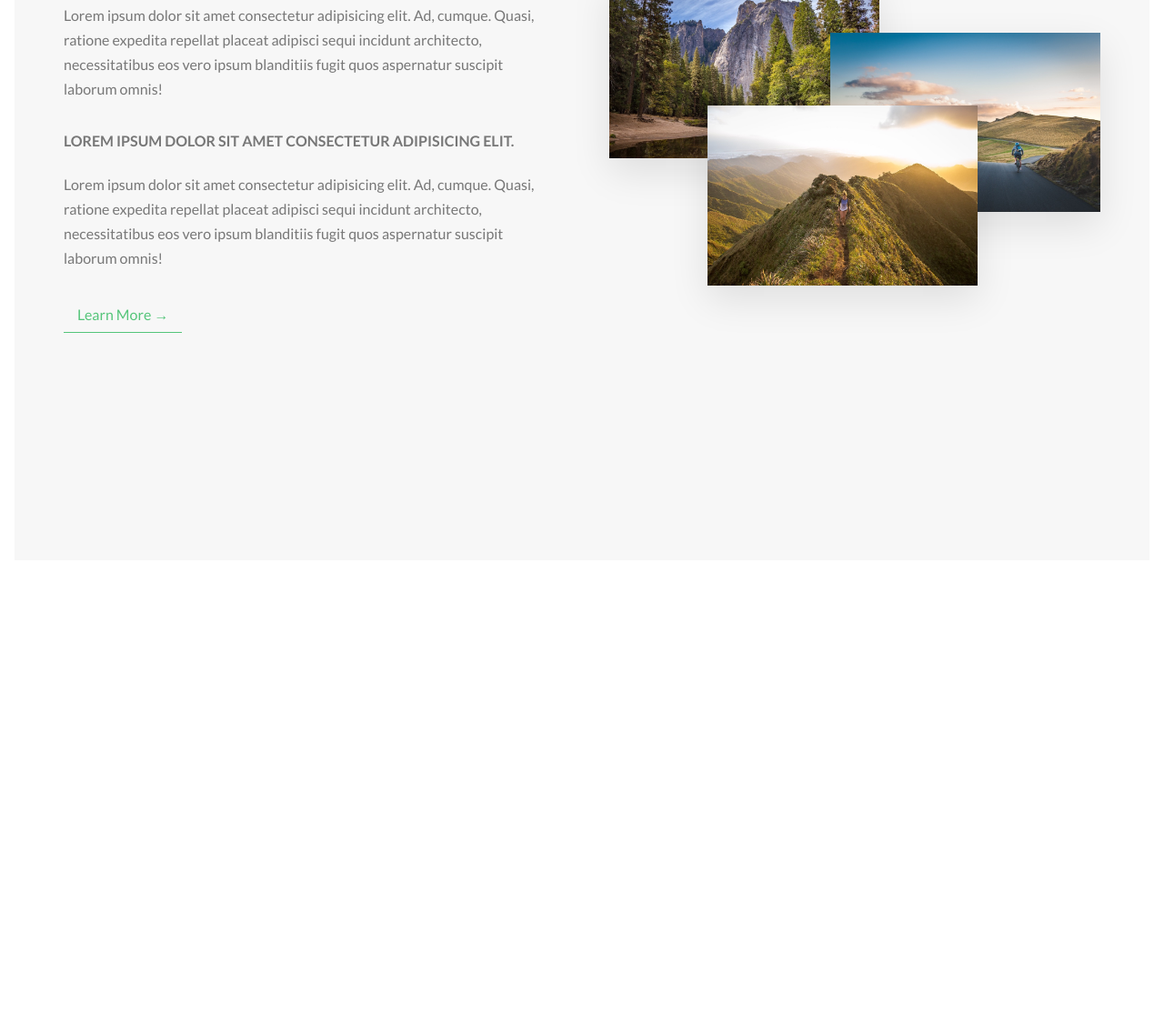
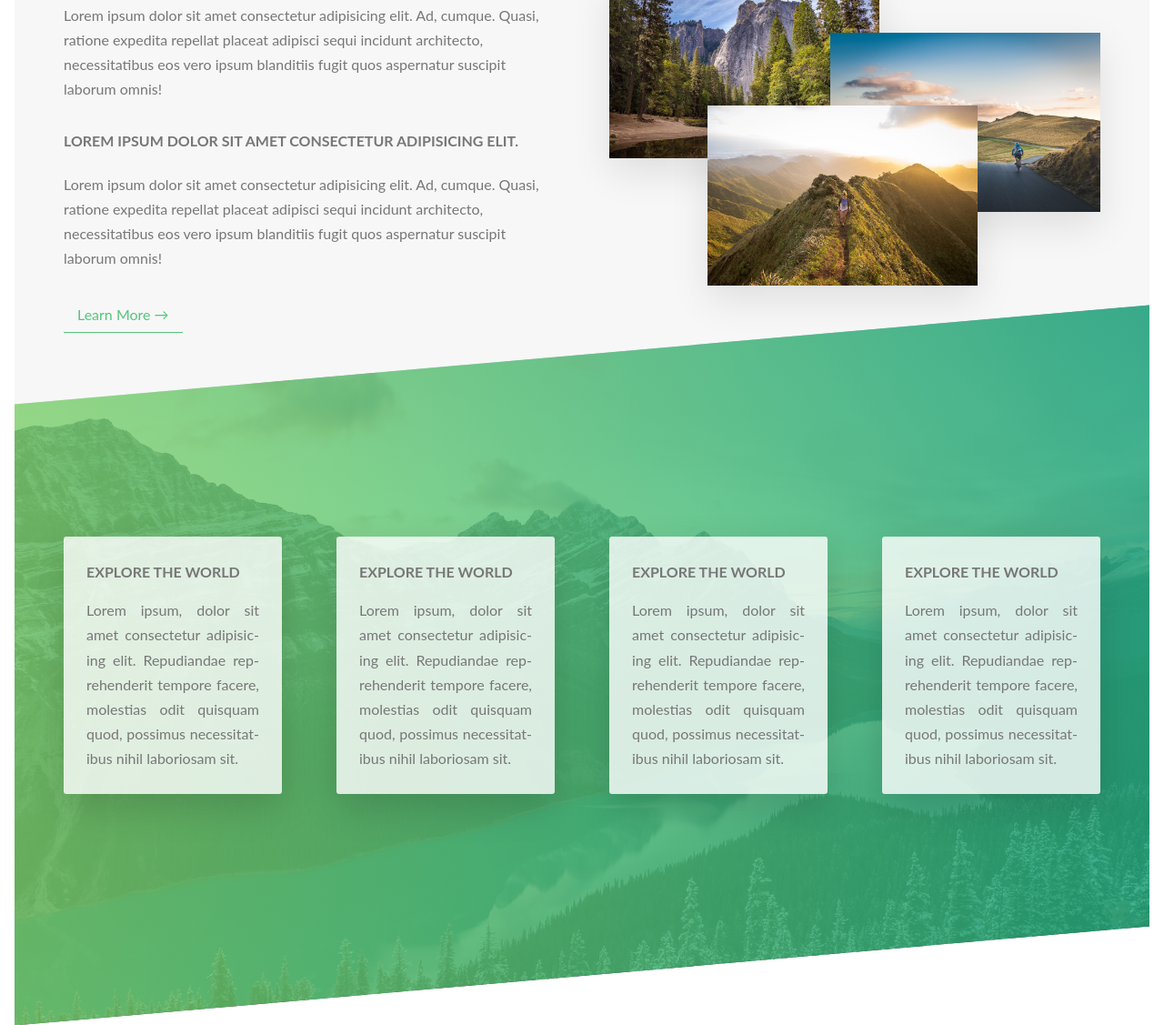
Before and after one commit to Dev-Kiddo/NammaTrip, a plain HTML site: page index.html in a window 1280 px wide. Shown: the part 1033-2160 px from the top of the page at 91% size. Before the commit the page ends 1665 px from the top, so only its background shows below. Drawn offline with Linux system fonts and the light colour scheme.

Commit message:
feature-section Added

```diff
--- a/index.html
+++ b/index.html
@@ -4,7 +4,7 @@
     <meta charset="UTF-8" />
     <meta name="viewport" content="width=device-width, initial-scale=1.0" />
 
-    <link href="https://fonts.googleapis.com/css2?family=Lato:ital,wght@0,100;0,300;0,400;0,700;0,900;1,100;1,300;1,400;1,700;1,900&display=swap" rel="stylesheet" />
+    <link href="https://cdn.lineicons.com/5.0/lineicons.css" rel="stylesheet" />
 
     <!-- <link rel="stylesheet" href="css/icon-font.css" /> -->
     <link rel="stylesheet" href="./styles/main.css" />
@@ -60,6 +60,47 @@
           </div>
         </div>
       </section>
+
+      <section class="section-features">
+        <div class="row">
+          <div class="col-1-of-4">
+            <div class="feature-box">
+              <h3 class="feature-box__heading heading-teritary">Explore the world</h3>
+              <p class="feature-box__text">
+                Lorem ipsum, dolor sit amet consectetur adipisicing elit. Repudiandae reprehenderit tempore facere, molestias odit quisquam quod, possimus necessitatibus nihil
+                laboriosam sit.
+              </p>
+            </div>
+          </div>
+          <div class="col-1-of-4">
+            <div class="feature-box">
+              <h3 class="feature-box__heading heading-teritary">Explore the world</h3>
+              <p class="feature-box__text">
+                Lorem ipsum, dolor sit amet consectetur adipisicing elit. Repudiandae reprehenderit tempore facere, molestias odit quisquam quod, possimus necessitatibus nihil
+                laboriosam sit.
+              </p>
+            </div>
+          </div>
+          <div class="col-1-of-4">
+            <div class="feature-box">
+              <h3 class="feature-box__heading heading-teritary">Explore the world</h3>
+              <p class="feature-box__text">
+                Lorem ipsum, dolor sit amet consectetur adipisicing elit. Repudiandae reprehenderit tempore facere, molestias odit quisquam quod, possimus necessitatibus nihil
+                laboriosam sit.
+              </p>
+            </div>
+          </div>
+          <div class="col-1-of-4">
+            <div class="feature-box">
+              <h3 class="feature-box__heading heading-teritary">Explore the world</h3>
+              <p class="feature-box__text">
+                Lorem ipsum, dolor sit amet consectetur adipisicing elit. Repudiandae reprehenderit tempore facere, molestias odit quisquam quod, possimus necessitatibus nihil
+                laboriosam sit.
+              </p>
+            </div>
+          </div>
+        </div>
+      </section>
     </main>
     <!--
     <section class="grid-test">
--- /dev/null
+++ b/styles/components/_feature.scss
@@ -0,0 +1,22 @@
+.feature-box {
+  background-color: rgba($color-white, 0.8);
+  font-size: $default-font-size;
+  padding: 2.5rem;
+  border-radius: 3px;
+  box-shadow: 0 1.5rem 4rem rgba($color-black, 0.15);
+  transition: all 0.5s;
+  cursor: pointer;
+
+  &:hover {
+    transform: translateY(-2rem) scale(1.03);
+  }
+
+  &__heading {
+    padding-bottom: 1.5rem;
+  }
+
+  &__text {
+    text-align: justify;
+    hyphens: auto;
+  }
+}
--- a/styles/main.scss
+++ b/styles/main.scss
@@ -13,6 +13,7 @@
 
 @import "./components/buttons";
 @import "./components/composition";
+@import "./components/feature";
 
 @import "./layouts/header";
 @import "./layouts/grid";
--- a/styles/pages/_home.scss
+++ b/styles/pages/_home.scss
@@ -62,6 +62,19 @@
 .section-about {
   background-color: $color-grey-light-1;
   margin-top: -20vh;
-  padding: 25rem 0;
+  padding: 25rem 0 20rem;
   overflow: hidden;
 }
+
+.section-features {
+  padding: 20rem 0;
+  background-image: linear-gradient(to right, rgba($color-primary-light, 0.8), rgba($color-primary-dark, 0.8)), url("../../images/nat-4.jpg");
+  background-size: cover;
+
+  transform: skewY(-5deg);
+  margin-top: -22vh;
+
+  & > * {
+    transform: skewY(5deg);
+  }
+}
```
Also changed, not shown: styles/main.css, 1 other file.
